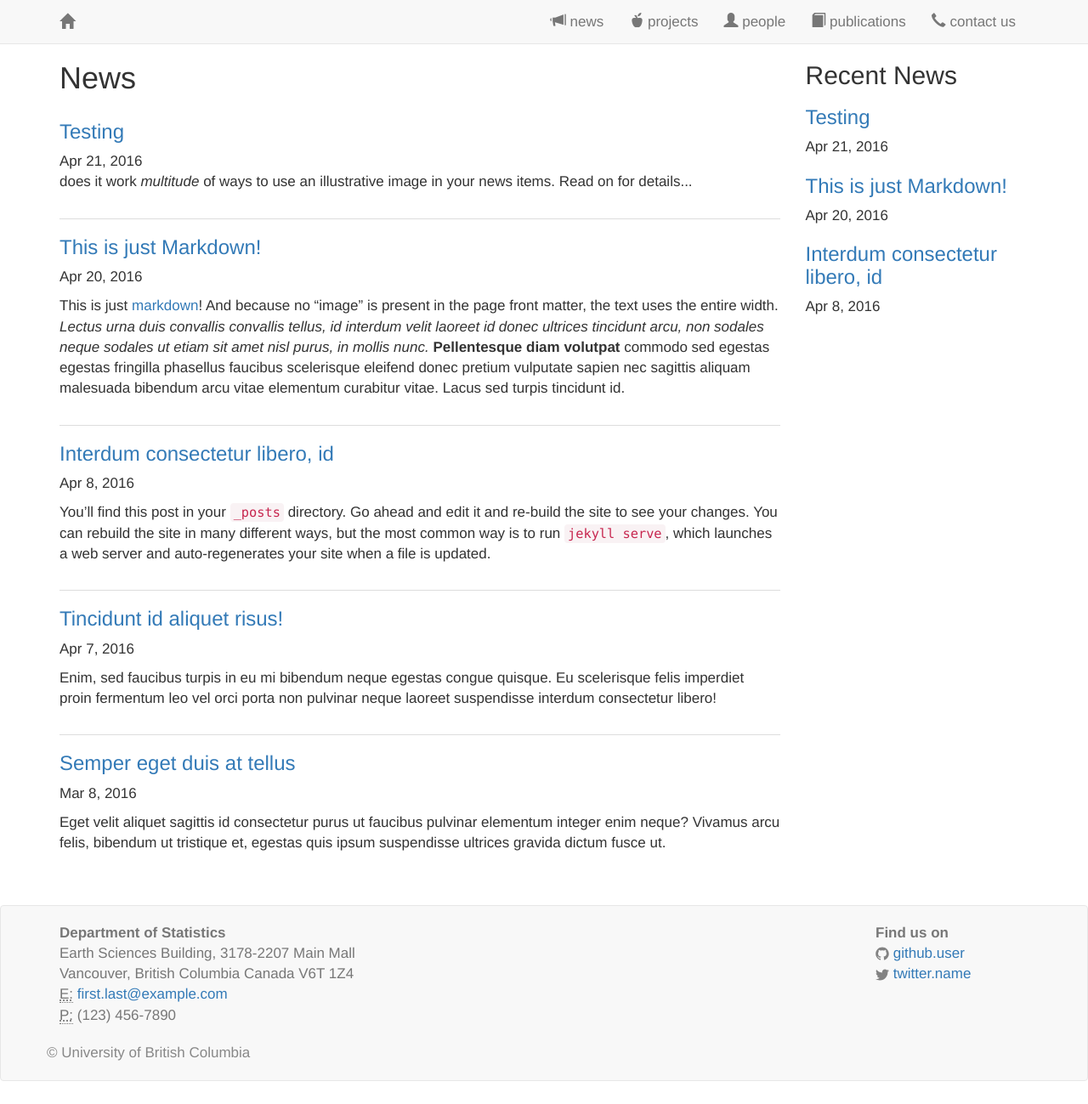
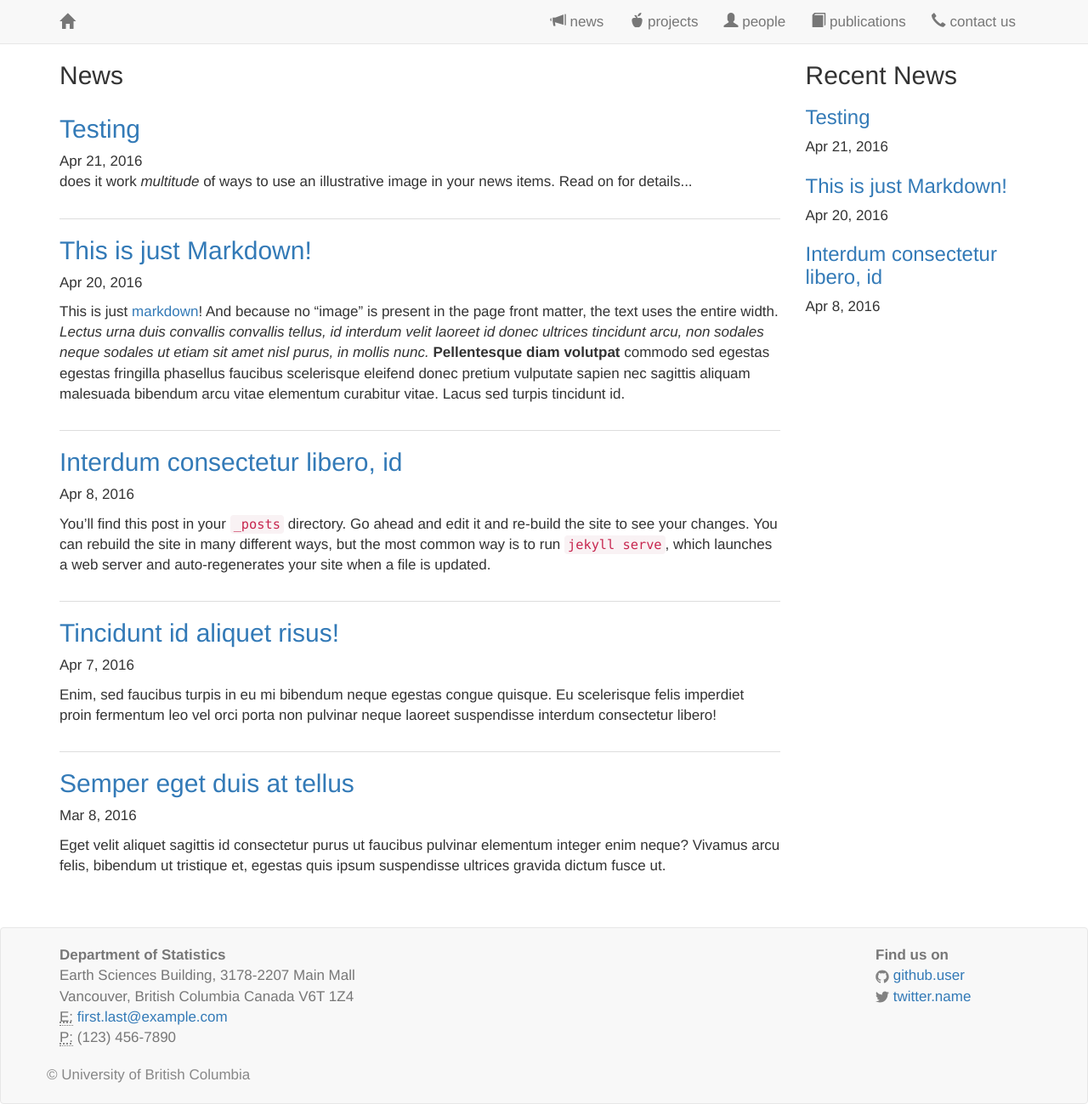
Before and after one commit to saramostafavi/saramostafavi.github.io, a Jekyll site: the page built from news/index.html, in a window 1280 px wide. Shown: the whole page at 85% size. Built offline with Jekyll 4.4.1, drawn with Linux system fonts in a browser that asks for light colours; nearby versions of some CDN libraries; the list of posts is cut into pages by our own code; a style sheet for code colours, icons or effects is not loaded; before the commit the page ends 1272 px from its top, so only the background shows below that.

Commit message:
Update index.html

```diff
--- a/news/index.html
+++ b/news/index.html
@@ -2,14 +2,14 @@
 layout: page
 ---
 
-<h1 class="news">News</h1>
+<h2 class="news">News</h2>
 
 {% for post in paginator.posts %}
 
 <div class="item">
-    <h3>
+    <h2>
         <a class="post-link" href="{{ post.url }}">{{ post.title }}</a>
-    </h3>
+    </h2>
     <span class="post-meta">{{ post.date | date: "%b %-d, %Y" }}</span>
 
     <div class="content">
```
